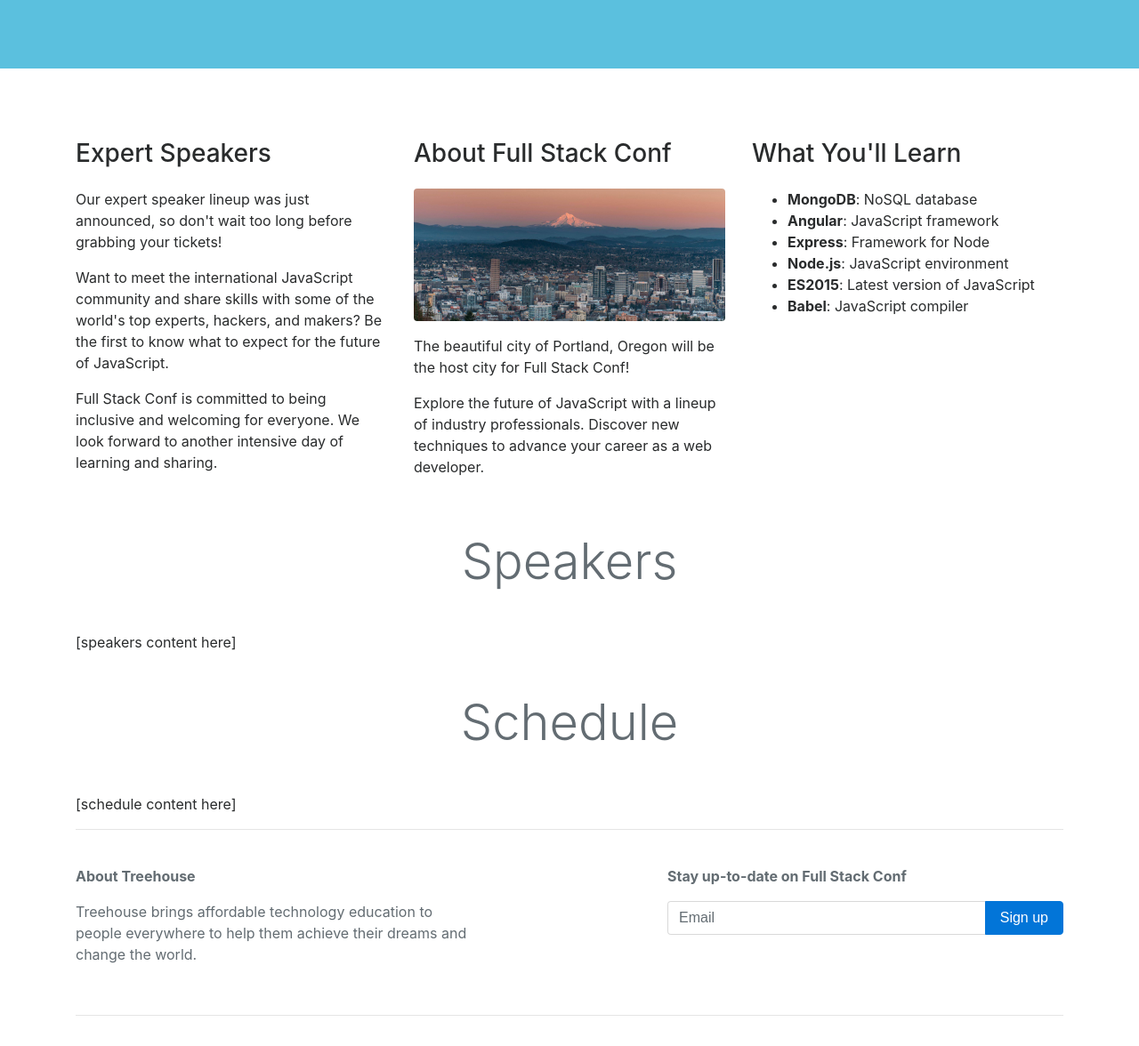
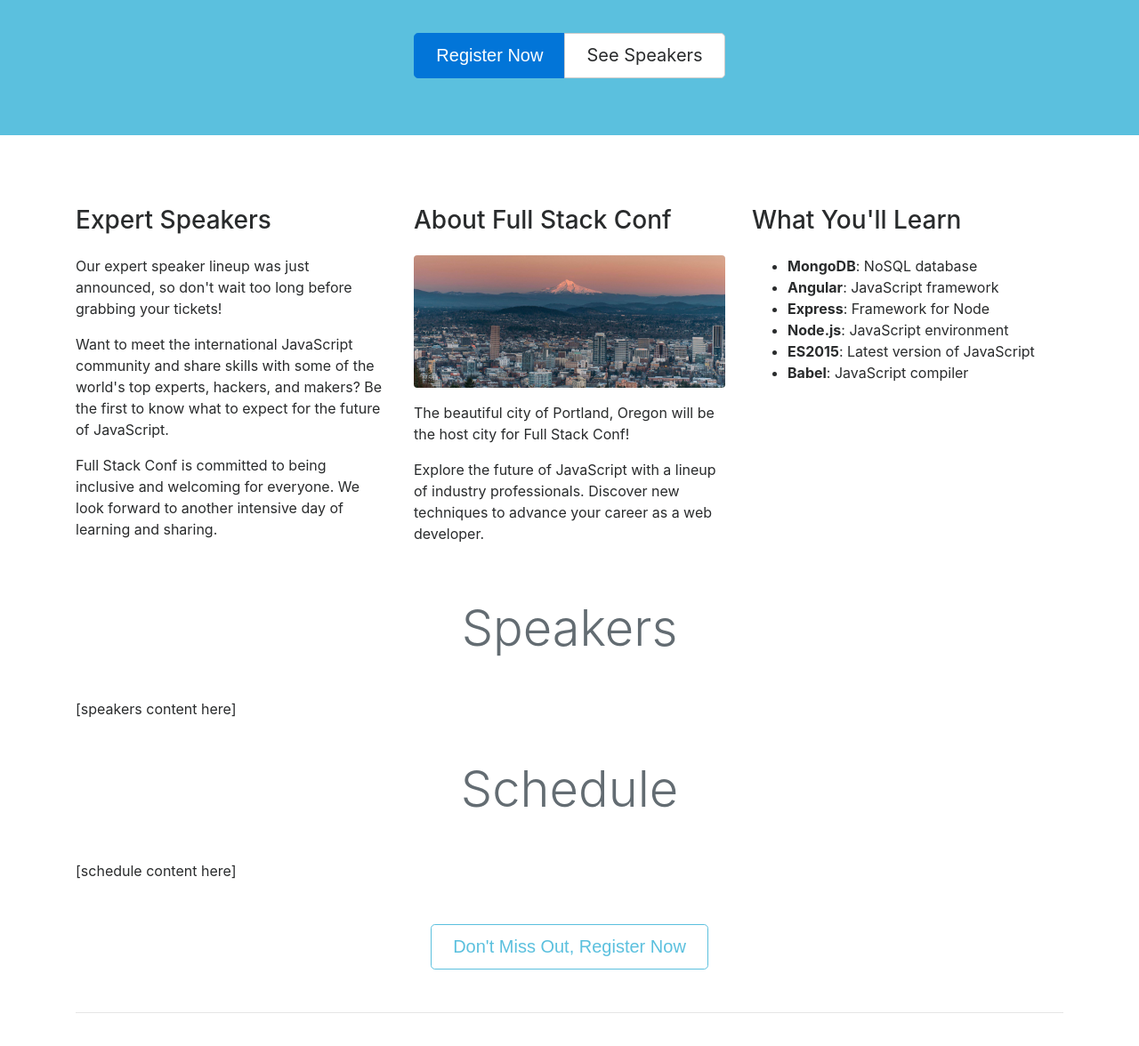
Before and after one commit to wittrura/TreehouseBootstrap4, a website: page public/index.html in a window 1280 px wide. Shown: the part 250-1426 px from the top of the page at 89% size. Drawn offline with nearby package versions, Linux system fonts and the light colour scheme; a script that the page names is missing.

Commit message:
Adds section with register button, button group on jumbotron for register and schedule

```diff
--- a/public/index.html
+++ b/public/index.html
@@ -35,6 +35,11 @@
       <div class="container text-sm-center pt-5">
         <h1 class="display-2">Full Stack Conf</h1>
         <p class="lead">A One-day Conference About All Things JavaScript!</p>
+
+        <div class="btn-group mt-4" role="group" aria-label="Basic example">
+          <button type="button" class="btn btn-primary btn-lg">Register Now</button>
+          <a class="btn btn-secondary btn-lg" href="#speakers">See Speakers</a>
+        </div>
       </div>
     </div>
     <!-- /jumbotron -->
@@ -43,7 +48,7 @@
       <!-- about -->
       <div class="row">
         <div class="col-lg-4 push-lg-4">
-          <h3 class="mb-4">About Full Stack Conf</h3>
+          <h3 id="about" class="mb-4">About Full Stack Conf</h3>
           <img src="img/pdx.jpg" alt="Portland" class="mb-3 img-fluid rounded hidden-xs-down">
           <p>The beautiful city of Portland, Oregon will be the host city for Full Stack Conf!</p>
           <p>Explore the future of JavaScript with a lineup of industry professionals. Discover new techniques to advance your career as a web developer.</p>
@@ -69,14 +74,17 @@
       <!-- /about -->
 
       <!-- speakers -->
-      <h1 class="display-4 text-center my-5 text-muted">Speakers</h1>
+      <h1 id="speakers" class="display-4 text-center my-5 text-muted">Speakers</h1>
       [speakers content here]
       <!-- /speakers -->
 
       <!-- schedule -->
-      <h1 class="display-4 text-center my-5 text-muted">Schedule</h1>
+      <h1 id="schedule" class="display-4 text-center my-5 text-muted">Schedule</h1>
       [schedule content here]
       <!-- /schedule -->
+
+      <!-- callout button -->
+      <button type="button" class="btn btn-outline-info btn-lg d-block mx-auto my-5">Don't Miss Out, Register Now</button>
 
       <!-- signup form -->
       <hr>
```
